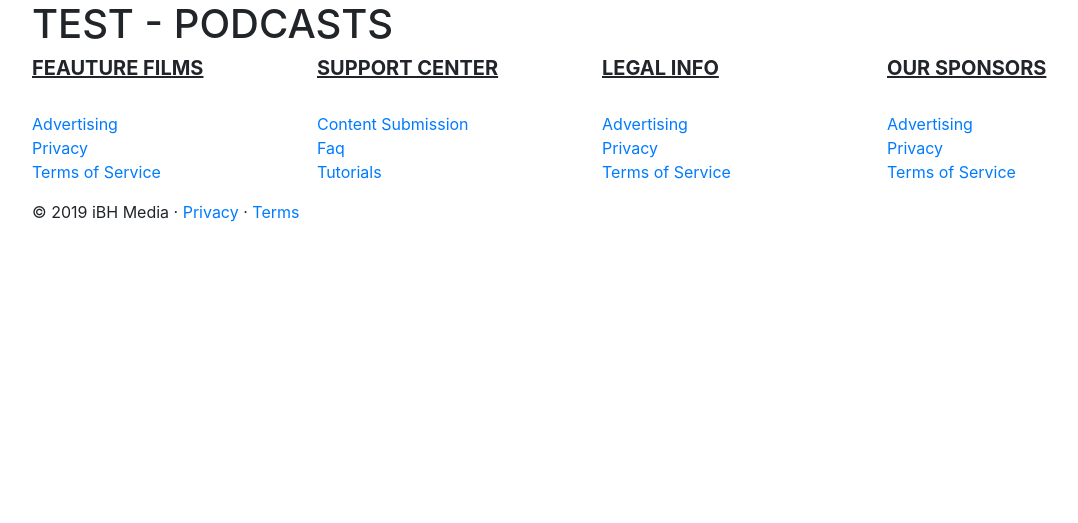
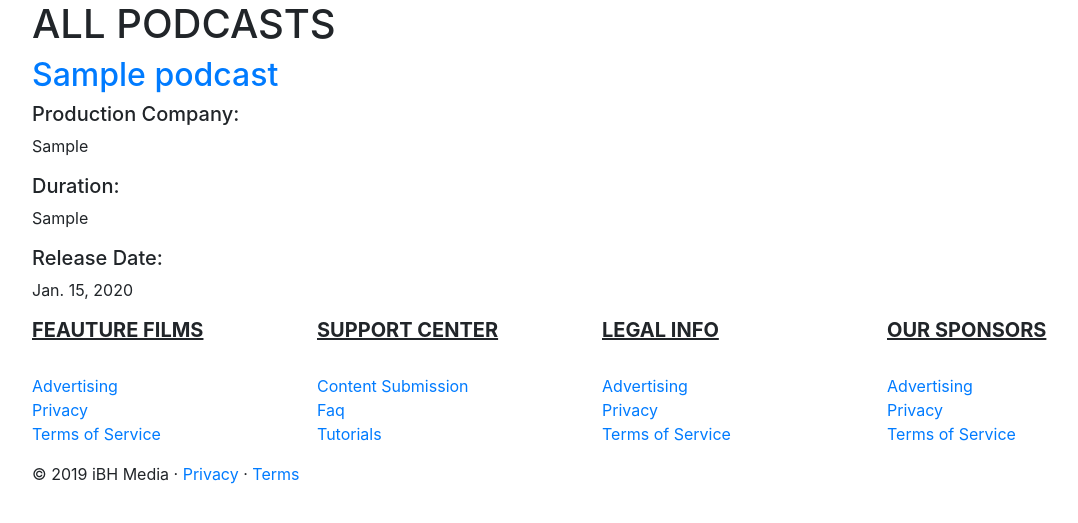
Before and after one commit to ibh-media/ibhmedia-website, a Django app: page /podcasts/ in a window 1280 px wide. Shown: the part 76-599 px from the top of the page, without its empty margins (53-1131 px from the left). Run offline with Django 3.2, Linux system fonts and the light colour scheme; tables that the repository leaves empty hold one stand-in row (values such as "Sample post"); some libraries are stand-ins or nearby versions.

Commit message:
added podcasts model and display + added check if any data is present

```diff
--- a/streaming_platform/admin.py
+++ b/streaming_platform/admin.py
@@ -5,7 +5,9 @@ from django.contrib import admin
 from .models import TV_channel
 from .models import Movie
 from .models import Video
+from .models import Podcast
 
 admin.site.register(TV_channel)
 admin.site.register(Movie)
 admin.site.register(Video)
+admin.site.register(Podcast)
--- a/streaming_platform/models.py
+++ b/streaming_platform/models.py
@@ -42,3 +42,16 @@ class Video(models.Model):
 
     def __str__(self):
         return self.title
+
+class Podcast(models.Model):
+    title = models.CharField(max_length=200)
+    author = models.CharField(max_length=100)
+    company = models.CharField(max_length=100)
+    duration = models.CharField(max_length=8)
+    release_date = models.DateField(auto_now=False, auto_now_add=False)
+    url = models.URLField(max_length=200)
+    slug = models.SlugField(default='not_found')
+    # add thumbnail
+
+    def __str__(self):
+        return self.title
--- a/streaming_platform/views.py
+++ b/streaming_platform/views.py
@@ -8,6 +8,7 @@ from django.shortcuts import render
 from .models import TV_channel
 from .models import Movie
 from .models import Video
+from .models import Podcast
 
 # Create your views here.
 def index(request):
@@ -18,12 +19,13 @@ def tv(request):
     return render(request, 'tv.html', {'tv_channels': tv_channels})
 
 def movies(request):
-    movies = Movie.objects.all().order_by('release_date') # order by any variable in Movie class from models
+    movies = Movie.objects.all().order_by('release_date')
     return render(request, 'movies.html', {'movies': movies})
 
 def videos(request):
-    videos = Video.objects.all().order_by('release_date') # order by any variable in Movie class from models
+    videos = Video.objects.all().order_by('release_date')
     return render(request, 'videos.html', {'videos': videos})
 
 def podcasts(request):
-    return render(request, 'podcasts.html')
+    podcasts = Podcast.objects.all().order_by('release_date')
+    return render(request, 'podcasts.html', {'podcasts': podcasts})
--- a/templates/movies.html
+++ b/templates/movies.html
@@ -80,8 +80,9 @@
   <main role="main">
     <div class="container">
       <div>
+        <div class="movies">
+          {% if movies %}
             <h1>ALL MOVIES</h1>
-        <div class="movies">
             {% for movie in movies %}
               <div class="movie">
                 <h2><a href="{{ movie.url }}">{{ movie.title }}</a></h2>
@@ -89,6 +90,9 @@
                 <h5>Release Date: </h5><p>{{ movie.release_date }}</p>
               </div>
             {% endfor %}
+          {% else %}
+          <h1>No Movies Found</h1>
+          {% endif %}
         </div>
       </div>
     </div>
--- a/templates/podcasts.html
+++ b/templates/podcasts.html
@@ -80,10 +80,28 @@
   <main role="main">
     <div class="container">
       <div>
-        <h1>TEST - PODCASTS</h1>
+        <div class="podcasts">
+          {% if podcasts %}
+            <h1>ALL PODCASTS</h1>
+            {% for podcast in podcasts %}
+              <div class="podcast">
+                <h2><a href="{{ podcast.url }}">{{ podcast.title }}</a></h2>
+                <h5>Production Company: </h5>
+                <p>{{ podcast.company }}</p>
+                <h5>Duration: </h5>
+                <p>{{ podcast.duration }}</p>
+                <h5>Release Date: </h5>
+                <p>{{ podcast.release_date }}</p>
+              </div>
+            {% endfor %}
+          {% else %}
+          <h1>No Podcasts Found</h1>
+          {% endif %}
+        </div>
       </div>
     </div>
     <!-- FOOTER -->
+
     <footer class="footer">
       <div class="container">
         <div class="row">
--- a/templates/tv.html
+++ b/templates/tv.html
@@ -80,8 +80,9 @@
   <main role="main">
     <div class="container">
       <div>
+        <div class="tv_channels">
+          {% if tv_channels %}
             <h1>ALL TV CHANNELS</h1>
-        <div class="tv_channels">
             {% for tv_channel in tv_channels %}
               <div class="tv_channel">
                 <h2><a href="{{ tv_channel.url }}">{{ tv_channel.name }}</a></h2>
@@ -94,6 +95,9 @@
                 {% endif %}
               </div>
             {% endfor %}
+          {% else %}
+            <h1>No TV Channels found</h1>
+          {% endif %}
         </div>
       </div>
     </div>
--- a/templates/videos.html
+++ b/templates/videos.html
@@ -80,8 +80,9 @@
   <main role="main">
     <div class="container">
       <div>
+        <div class="videos">
+          {% if videos %}
             <h1>ALL VIDEOS</h1>
-        <div class="videos">
             {% for video in videos %}
               <div class="video">
                 <h2><a href="{{ video.url }}">{{ video.title }}</a></h2>
@@ -90,6 +91,9 @@
                 <h5>Release Date: </h5><p>{{ video.release_date }}</p>
               </div>
             {% endfor %}
+          {% else %}
+            <h1>No Videos Found</h1>
+          {% endif %}
         </div>
       </div>
     </div>
```
Also changed, not shown: db.sqlite3, streaming_platform/migrations/0011_podcast.py (added). Lines whose indentation alone changed are shown as unchanged.
